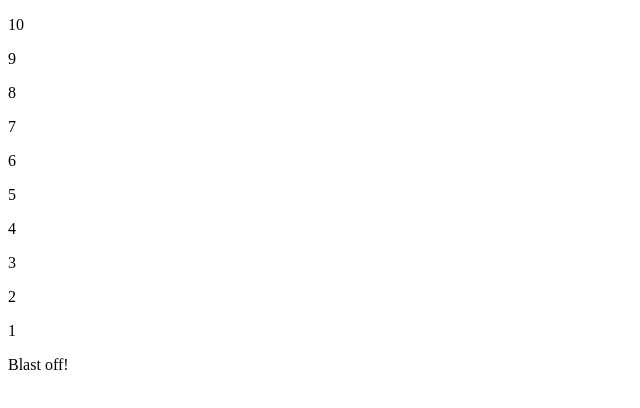
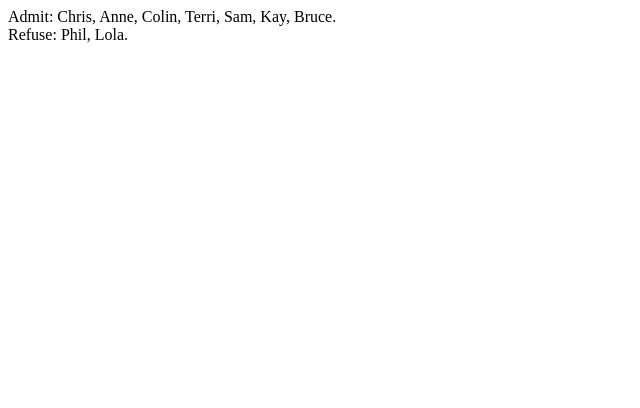
Before and after one commit to ex-jedi/mdn-javascript, a website: page index.html in a window 1280 px wide. Shown: the whole page, without its empty margins (0-640 px from the left). Drawn offline with Linux system fonts and the light colour scheme.

Commit message:
Guest list

```diff
--- a/index.html
+++ b/index.html
@@ -7,26 +7,43 @@
     <title>Document</title>
   </head>
   <body>
-    <div class="output"></div>
+    <div class="admitted"></div>
+    <div class="refused"></div>
 
     <script>
-      let output = document.querySelector('.output');
-      output.innerHTML = '';
+      const people = [
+        'Chris',
+        'Anne',
+        'Colin',
+        'Terri',
+        'Phil',
+        'Lola',
+        'Sam',
+        'Kay',
+        'Bruce',
+      ];
 
-      let i = 10;
-      while (i >= 0) {
-        const para = document.createElement('p');
-        if (i === 10) {
-          para.textContent = `Countdown ${i}`;
+      const admitted = document.querySelector('.admitted');
+      const refused = document.querySelector('.refused');
+      admitted.textContent = 'Admit: ';
+      refused.textContent = 'Refuse: ';
+
+      let i = 0;
+
+      while (i < people.length) {
+        if (people[i] === 'Phil' || people[i] === 'Lola') {
+          refused.textContent += people[i] + ', ';
+        } else {
+          admitted.textContent += people[i] + ', ';
         }
-        if (i === 0) {
-          para.textContent = 'Blast off!';
-        } else {
-          para.textContent = `${i}`;
-        }
-        output.appendChild(para);
-        i--;
+
+        i++;
       }
+
+      refused.textContent =
+        refused.textContent.slice(0, refused.textContent.length - 2) + '.';
+      admitted.textContent =
+        admitted.textContent.slice(0, admitted.textContent.length - 2) + '.';
     </script>
   </body>
 </html>
```
